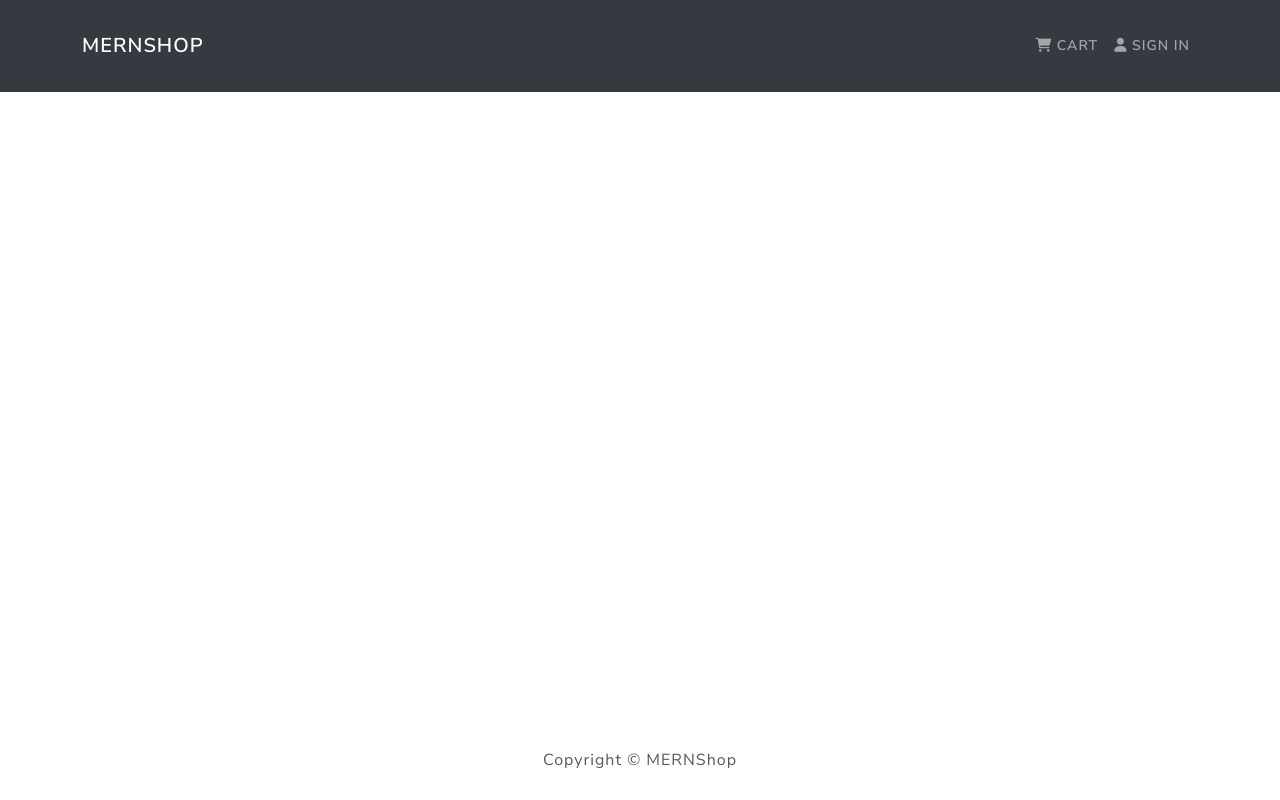
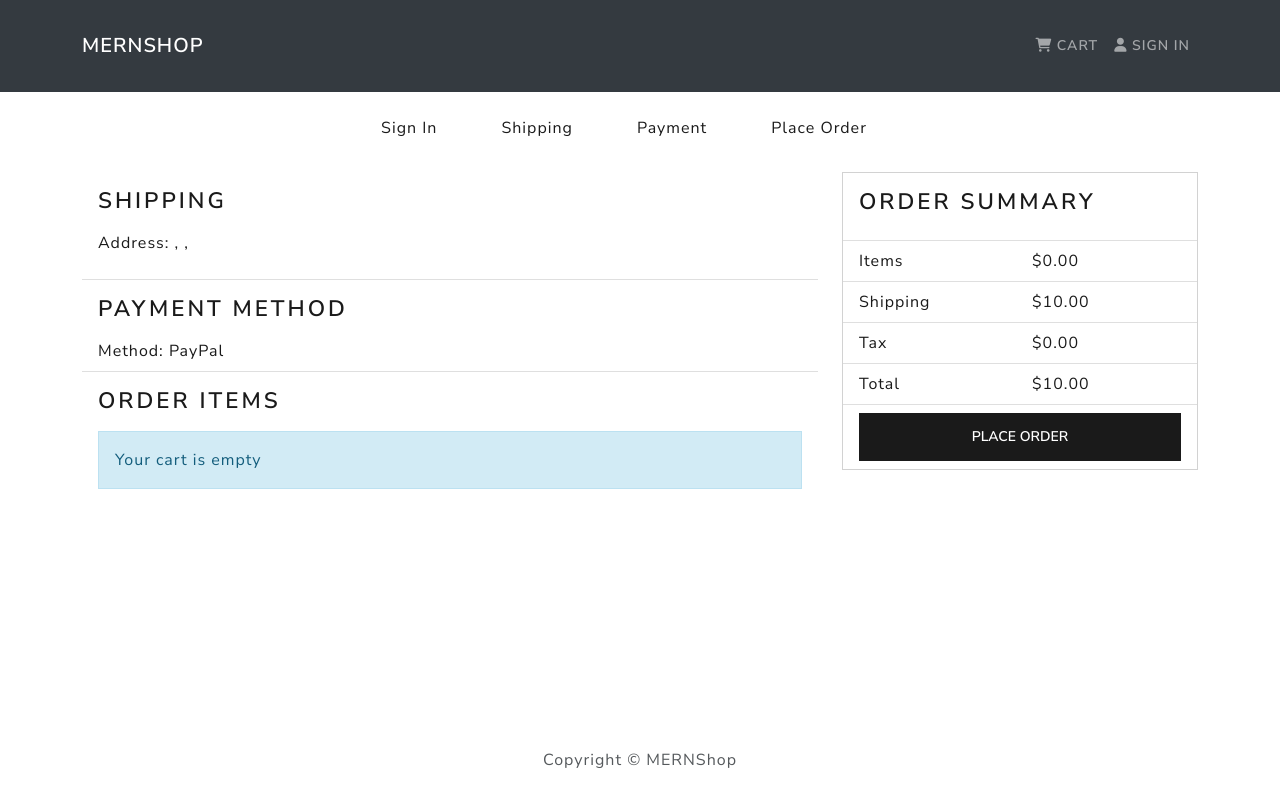
Before and after one commit to amejid/mern-shop, a React (Create React App) app in the folder frontend/: page /payment in a window 1280 px wide. Both pictures are taken after a click on the button "CONTINUE". Built offline with nearby package versions, Linux system fonts and the light colour scheme.

Commit message:
Create an order summary screen

```diff
--- a/frontend/src/App.js
+++ b/frontend/src/App.js
@@ -10,6 +10,7 @@
 import ProfileScreen from "./screens/ProfileScreen";
 import ShippingScreen from "./screens/ShippingScreen";
 import PaymentScreen from "./screens/PaymentScreen";
+import PlaceOrderScreen from "./screens/PlaceOrderScreen";
 
 const App = () => {
   return (
@@ -26,6 +27,7 @@
             <Route path="/profile" element={<ProfileScreen/>}/>
             <Route path="/shipping" element={<ShippingScreen/>}/>
             <Route path="/payment" element={<PaymentScreen/>}/>
+            <Route path="/placeorder" element={<PlaceOrderScreen/>}/>
           </Routes>
         </Container>
       </main>
--- a/frontend/src/screens/PaymentScreen.js
+++ b/frontend/src/screens/PaymentScreen.js
@@ -1,8 +1,8 @@
 import {useDispatch, useSelector} from "react-redux";
-import {useEffect, useState} from "react";
+import {useState} from "react";
 import {useNavigate} from "react-router-dom";
 import CheckoutSteps from "../components/CheckoutSteps";
-import {Button, Col, Form, ListGroup, Row} from "react-bootstrap";
+import {Button, Col, Form} from "react-bootstrap";
 import FormContainer from "../components/FormContainer";
 import {savePaymentMethod} from "../store/actions/cartActions";
 
--- /dev/null
+++ b/frontend/src/screens/PlaceOrderScreen.js
@@ -0,0 +1,114 @@
+import {useSelector} from "react-redux";
+import CheckoutSteps from "../components/CheckoutSteps";
+import {Button, Card, Col, Image, ListGroup, Row} from "react-bootstrap";
+import Message from "../components/Message";
+import {Link} from "react-router-dom";
+
+const PlaceOrderScreen = () => {
+  const cart = useSelector((state) => state.cart);
+
+  const addDecimals = (num) => {
+    return (Math.round(num * 100) / 100).toFixed(2);
+  }
+
+  cart.itemsPrice = addDecimals(cart.cartItems.reduce((acc, item) => acc + item.price * item.qty, 0).toFixed(2));
+  cart.shippingPrice = addDecimals((cart.itemsPrice > 100 ? 0 : 10).toFixed(2));
+  cart.taxPrice = addDecimals(Number(0.15 * cart.itemsPrice).toFixed(2));
+  cart.totalPrice = addDecimals((Number(cart.itemsPrice) + Number(cart.shippingPrice) + Number(cart.taxPrice)).toFixed(2));
+
+  const placeOrderHandler = () => {
+    console.log('order');
+  }
+
+  return (
+    <>
+      <CheckoutSteps step1 step2 step3 step4/>
+      <Row>
+        <Col md={8}>
+          <ListGroup variant='flush'>
+            <ListGroup.Item>
+              <h2>Shipping</h2>
+              <p>
+                <strong>Address: </strong>
+                {cart.shippingAddress.address}, {cart.shippingAddress.city}{' '}
+                {cart.shippingAddress.postalCode},{' '}
+                {cart.shippingAddress.country}
+              </p>
+            </ListGroup.Item>
+            <ListGroup.Item>
+              <h2>Payment Method</h2>
+              <strong>Method: </strong>
+              {cart.paymentMethod}
+            </ListGroup.Item>
+            <ListGroup.Item>
+              <h2>Order Items</h2>
+              {cart.cartItems.length === 0 ? (
+                <Message>Your cart is empty</Message>
+              ) : (
+                <ListGroup variant='flush'>
+                  {cart.cartItems.map((item, index) => (
+                    <ListGroup.Item key={index}>
+                      <Row>
+                        <Col md={1}>
+                          <Image src={item.image} alt={item.name} fluid rounded/>
+                        </Col>
+                        <Col>
+                          <Link to={`/product/${item.product}`}>
+                            {item.name}
+                          </Link>
+                        </Col>
+                        <Col md={4}>
+                          {item.qty} x ${item.price} = ${item.qty * item.price}
+                        </Col>
+                      </Row>
+                    </ListGroup.Item>
+                  ))}
+                </ListGroup>
+              )}
+            </ListGroup.Item>
+          </ListGroup>
+        </Col>
+        <Col md={4}>
+          <Card>
+            <ListGroup variant='flush'>
+              <ListGroup.Item>
+                <h2>Order Summary</h2>
+              </ListGroup.Item>
+              <ListGroup.Item>
+                <Row>
+                  <Col>Items</Col>
+                  <Col>${cart.itemsPrice}</Col>
+                </Row>
+              </ListGroup.Item>
+              <ListGroup.Item>
+                <Row>
+                  <Col>Shipping</Col>
+                  <Col>${cart.shippingPrice}</Col>
+                </Row>
+              </ListGroup.Item>
+              <ListGroup.Item>
+                <Row>
+                  <Col>Tax</Col>
+                  <Col>${cart.taxPrice}</Col>
+                </Row>
+              </ListGroup.Item>
+              <ListGroup.Item>
+                <Row>
+                  <Col>Total</Col>
+                  <Col>${cart.totalPrice}</Col>
+                </Row>
+              </ListGroup.Item>
+              <ListGroup.Item>
+                <Button type='button' className='w-100' disabled={cart.cartItems === 0} onClick={placeOrderHandler}>
+                  Place Order
+                </Button>
+              </ListGroup.Item>
+            </ListGroup>
+          </Card>
+        </Col>
+      </Row>
+    </>
+  )
+}
+
+export default PlaceOrderScreen
```
